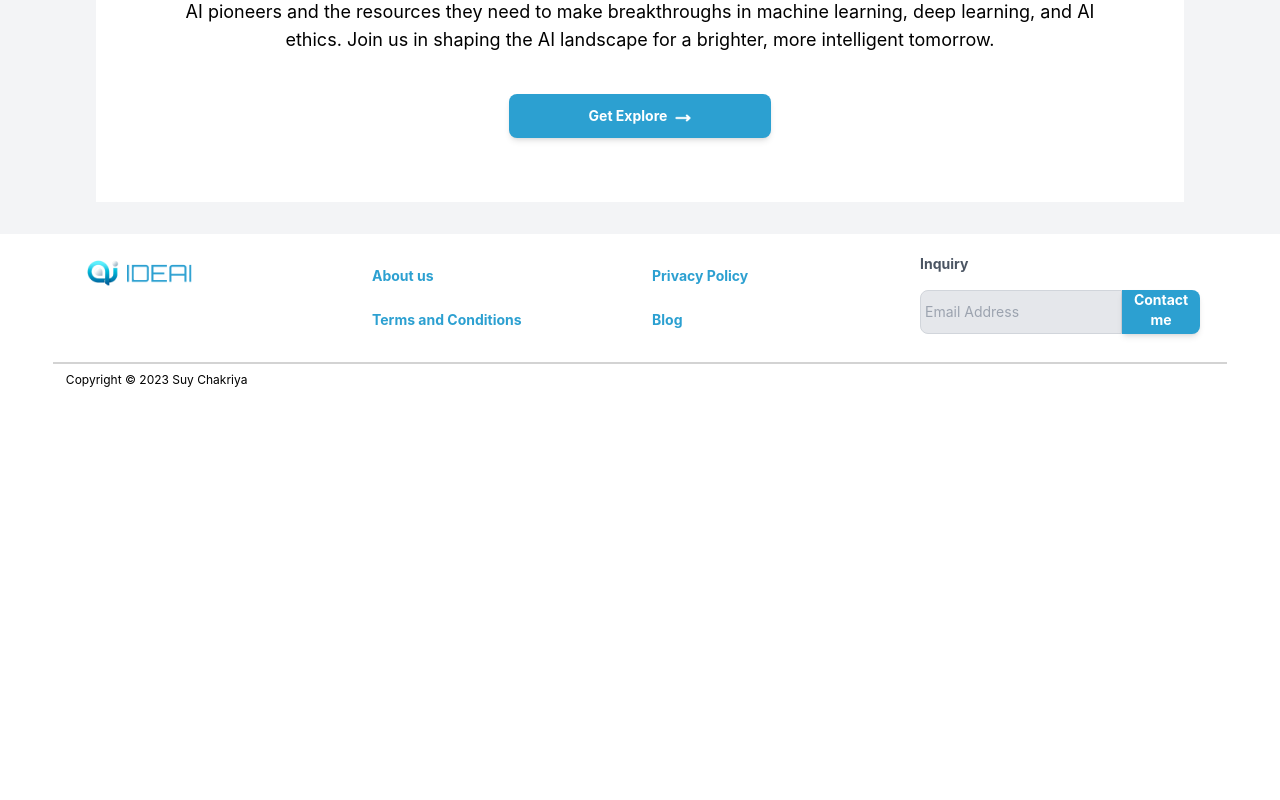
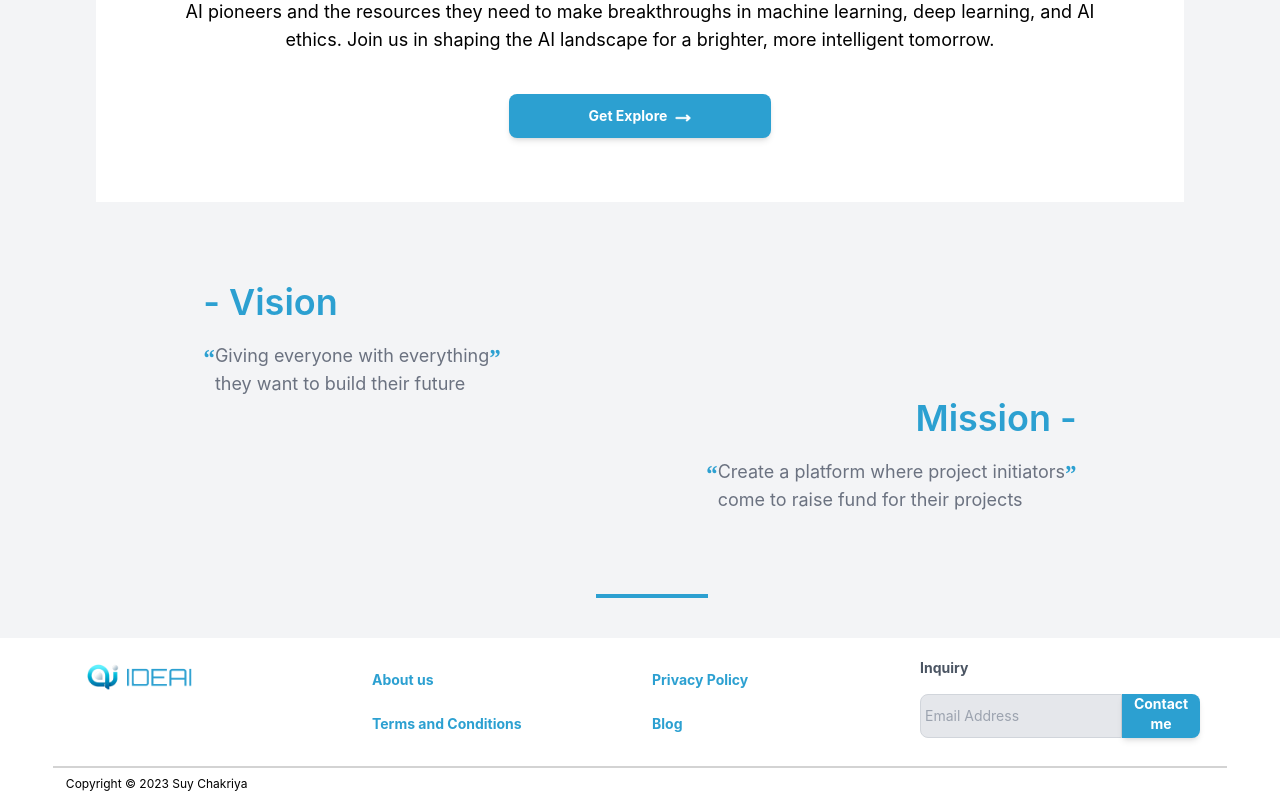
Before and after one commit to suychakriya/AIStartUpInvestmentWebsite, a Next.js app in the folder Frontend/: page /Layout/Homepage in a window 1280 px wide. Shown: the part 404-1204 px from the top of the page. Before the commit the page ends 800 px from the top, so only its background shows below. Built offline with nearby package versions, Linux system fonts and the light colour scheme.

Commit message:
add vision and mission in homepage

```diff
--- a/Frontend/src/components/Layout.jsx
+++ b/Frontend/src/components/Layout.jsx
@@ -11,13 +11,13 @@ export default function Layout({ title, children }) {
   const router = useRouter();
   const submitHandler = (e) => {
     e.preventDefault();
-    router.push(`/search?query=${query}`);
+    router.push("/Layout/Searchpage");
   };
 
   return (
     <>
       <Head>
-        <title>{title ? title + ' - Amazona' : 'Amazona'}</title>
+        <title>{title ? title + ' - IDEAI' : 'IDEAI'}</title>
         <meta name="description" content="Ecommerce Website" />
         <link rel="icon" href="/favicon.ico" />
       </Head>
@@ -48,7 +48,7 @@ export default function Layout({ title, children }) {
               <button
                 className="border border-l-0 border-gray-300 rounded-r-full shadow-md p-1 px-2 text-sm dark:text-black"
                 type="submit"
-                id="button-addon2"
+                onClick={() => {submitHandler}}
               >
                 <img
                 src='/Images/Icons/searchicon.png'
--- a/Frontend/src/pages/Layout/Detailpage.jsx
+++ b/Frontend/src/pages/Layout/Detailpage.jsx
@@ -14,7 +14,7 @@ export default function Detailpage () {
     }, [])
 
     return (
-        <Layout title="detail">
+        <Layout title="Detail">
             <div className="flex flex-col">
                     <ProductDetail
                     key={items.name}
--- a/Frontend/src/pages/Layout/Homepage.jsx
+++ b/Frontend/src/pages/Layout/Homepage.jsx
@@ -5,7 +5,7 @@ import Link from "next/link";
 export default function Homepage () {
     return (
         <Layout>
-            <div className="flex flex-col pb-5">
+            <div className="flex flex-col pb-10">
                 <div className="flex flex-col items-center px-20">
                     <img
                     src="/Images/logo.png"
@@ -20,8 +20,23 @@ export default function Homepage () {
                             <button className="flex items-center w-full rounded-lg shadow-md px-20 py-3 text-sm font-bold text-white bg-primary">Get Explore <img src="/Images/Icons/arrow.png" className="flex mt-1 ml-2 h-2 w-4 "/> </button>
                         </Link>
                     </div>
+                </div>
+                <div className="flex flex-col px-[15%] pt-20 text-gray-500 text-lg">
+                    <div className="">
+                        <span className="flex justify-start text-4xl text-primary font-semibold" >- Vision</span>
+                        <p className="flex justify-start pt-5"><span className="text-2xl text-primary font-semibold font-serif">“</span>Giving everyone with everything <br />they want to build their future<span className="text-2xl text-primary font-semibold font-serif">”</span></p>
+                    </div>
+                    <div className="pb-20">
+                        <span className="flex justify-end text-4xl text-primary font-semibold" >Mission -</span>
+                        <p className="flex justify-end pt-5"><span className="text-2xl text-primary font-semibold font-serif">“</span>Create a platform where project initiators <br />come to raise fund for their projects<span className="text-2xl text-primary font-semibold font-serif">”</span></p>
+                    </div>
+                    <div className="mx-[45%] h-1 w-28 bg-primary"></div>
+                </div>
 
-                </div>
+                {/* <div className="flex flex-col pt-5">
+                    <p className="flex justify-center text-4xl font-bold text-primary">Our Team members</p>
+                </div> */}
+
             </div>
 
         </Layout>
--- a/Frontend/src/pages/Layout/Searchpage.jsx
+++ b/Frontend/src/pages/Layout/Searchpage.jsx
@@ -32,7 +32,7 @@ export default function Searchpage(props) {
     };
 
     return (
-       <Layout title="search">
+       <Layout title="Search">
         <div className="px-5 pb-5 grid md:grid-cols-4 md:gap-5">
             <div className="rounded-lg px-8 bg-white">
                 <div className="flex flex-cols my-3 border-2 border-gray-00 border-t-0 border-r-0 border-l-0 ">
```
